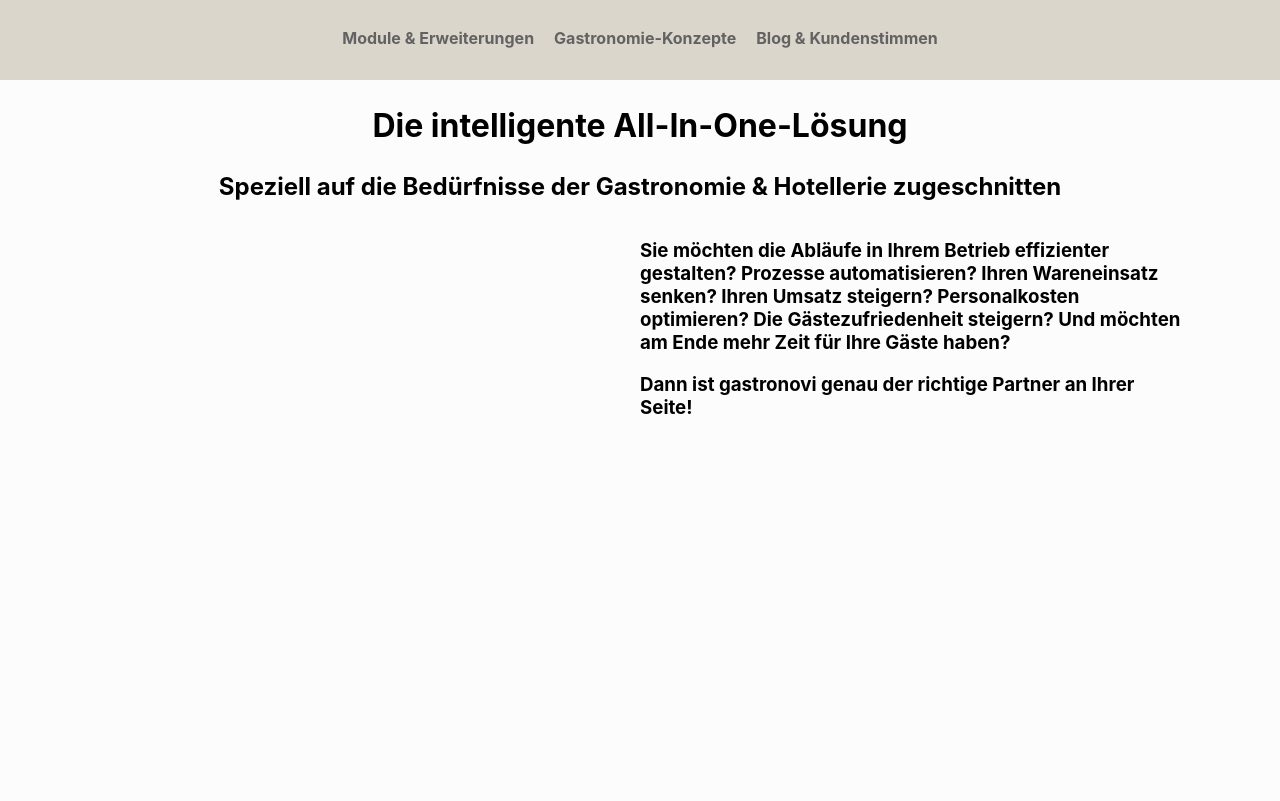
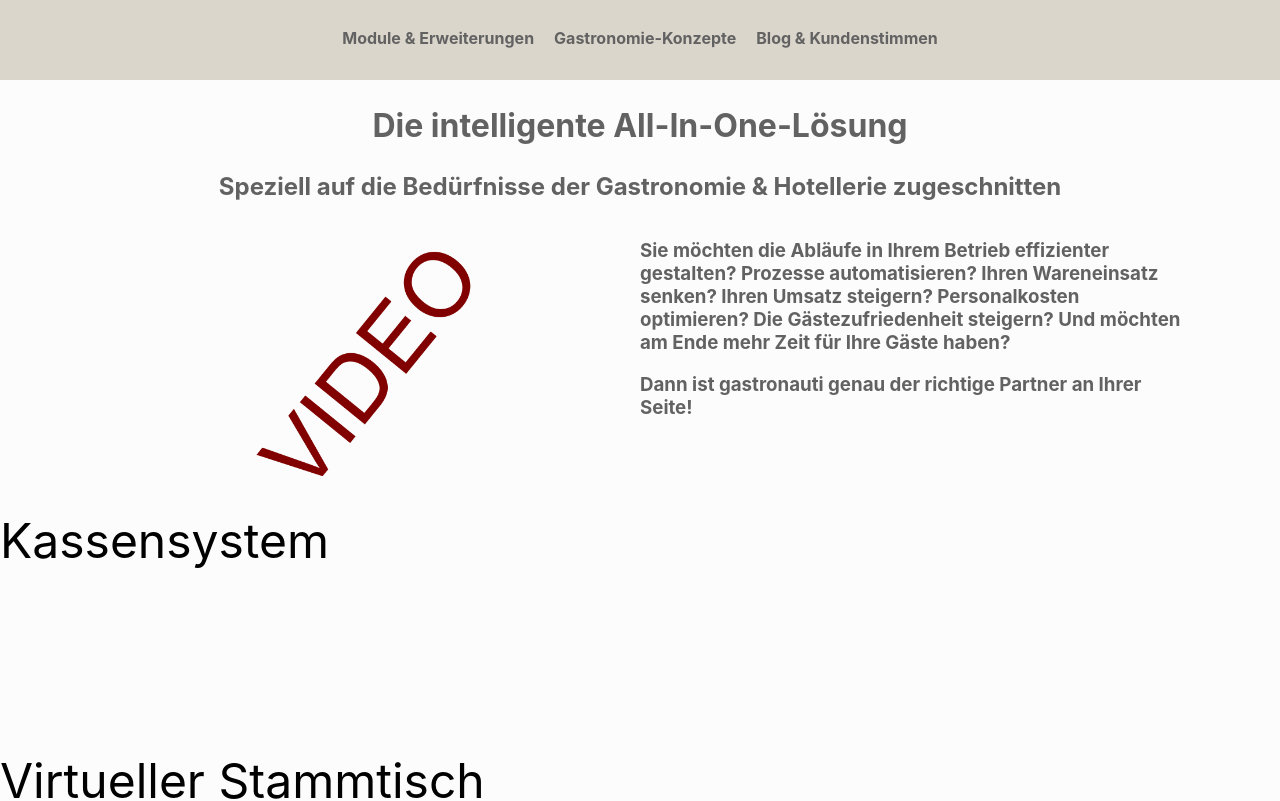
Before and after one commit to VictoriaStudios/gastronauti, a Next.js app: page / in a window 1280 px wide. Shown: the part 837-1638 px from the top of the page. Before the commit the page ends 1348 px from the top, so only its background shows below. Built offline with nearby package versions, Linux system fonts and the light colour scheme.

Commit message:
Finished introduction component. Sketched further sections. Added a button

```diff
--- a/components/Card.js
+++ b/components/Card.js
@@ -5,7 +5,6 @@ import styles from '../styles/Card.module.css'
 export const Card = (props) => {
     return (
         <section>
-            {console.log (props.width)}
         <div className={styles.cardWrapper} style={{ width: props.width }}>
             <div className={styles.cardBody}>
                 <div className={styles.cardImage}>
--- a/components/Hero.js
+++ b/components/Hero.js
@@ -13,7 +13,6 @@ const Hero = (props) => {
 
   return (
     <div className={styles.heroWrapper}>
-      {console.log (props)}
       <Image
         className={styles.heroBG}
         src='/hero_bg.jpg'
--- a/components/Introduction.js
+++ b/components/Introduction.js
@@ -1,4 +1,5 @@
 import styles from '../styles/Introduction.module.css'
+import Image from 'next/image'
 
 const Introduction = () => {
     return (
@@ -6,10 +7,16 @@ const Introduction = () => {
             <h1 className={styles.introTitle}>Die intelligente All-In-One-Lösung</h1>
             <h2 className={styles.introTitle}>Speziell auf die Bedürfnisse der Gastronomie & Hotellerie zugeschnitten</h2>
             <div className={styles.introContent}>
-                <div className={styles.introVideo}></div>
+                <div className={styles.introVideo}>
+                    <Image
+                        src='/video-placeholder.png'
+                        layout='fill'
+                        objectFit='contain'
+                    />
+                </div>
                 <div className={styles.introText}>
                     <h3>Sie möchten die Abläufe in Ihrem Betrieb effizienter gestalten? Prozesse automatisieren? Ihren Wareneinsatz senken? Ihren Umsatz steigern? Personalkosten optimieren? Die Gästezufriedenheit steigern? Und möchten am Ende mehr Zeit für Ihre Gäste haben?</h3>
-                    <h3>Dann ist gastronovi genau der richtige Partner an Ihrer Seite!</h3>
+                    <h3>Dann ist gastronauti genau der richtige Partner an Ihrer Seite!</h3>
                 </div>
             </div>
         </section>
--- a/pages/index.js
+++ b/pages/index.js
@@ -8,6 +8,7 @@ import Introduction from '../components/Introduction'
 
 export default function Home() {
   const introRef = useRef()
+  const kontaktRef = useRef()
 
   return (
     <div>
@@ -23,6 +24,10 @@ export default function Home() {
           <div ref={introRef}>
             <Introduction/>
           </div>
+          <div className='placeholder'>Kassensystem</div>
+          <div className='placeholder'>Virtueller Stammtisch</div>
+          <div className='placeholder'>Blog</div>
+          <div className='placeholder' ref={kontaktRef}>Kontakformular</div>
         </main>
       </Layout>
     </div>
--- a/styles/Introduction.module.css
+++ b/styles/Introduction.module.css
@@ -6,6 +6,7 @@
 
 .introTitle {
     text-align: center;
+    color: var(--color-text);
 }
 
 .introContent {
@@ -14,10 +15,12 @@
 }
 
 .introVideo {
+    position: relative;
     width:50%;
     height:290px;
 }
 
 .introText {
-    width:50%
+    width:50%;
+    color: var(--color-text);
 }
--- a/styles/globals.css
+++ b/styles/globals.css
@@ -37,3 +37,8 @@ h2{
 .nav-wrapper {
   display: flex;
 }
+
+.placeholder{
+  height:30vh;
+  font-size:3rem;
+}
```
Also changed, not shown: components/Button.js (added, +12 -0 lines), styles/Button.module.css (added, +27 -0 lines), public/video-placeholder.png (added).
